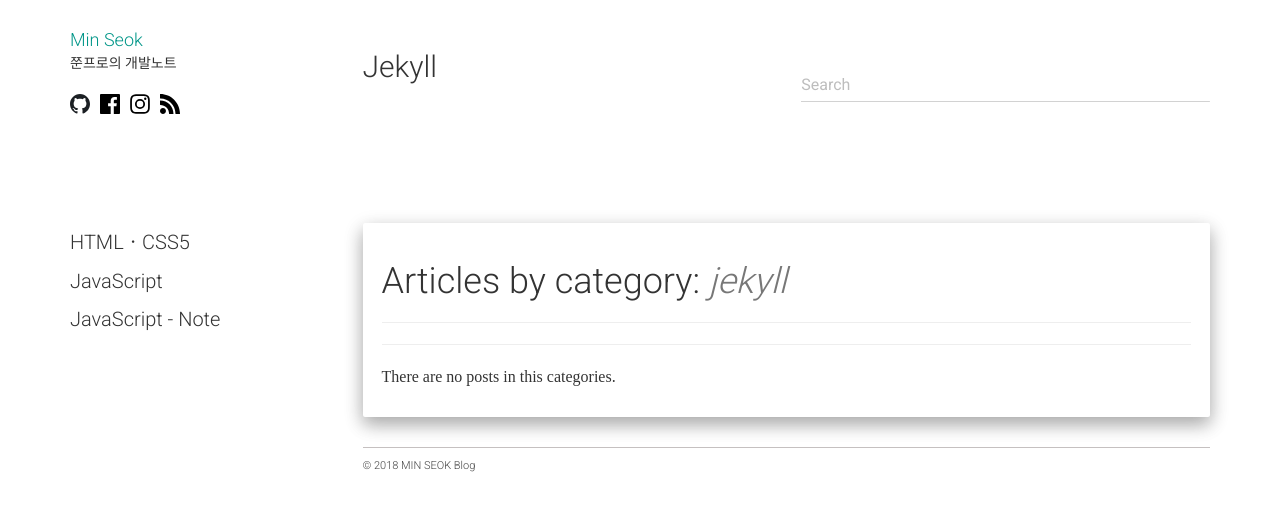
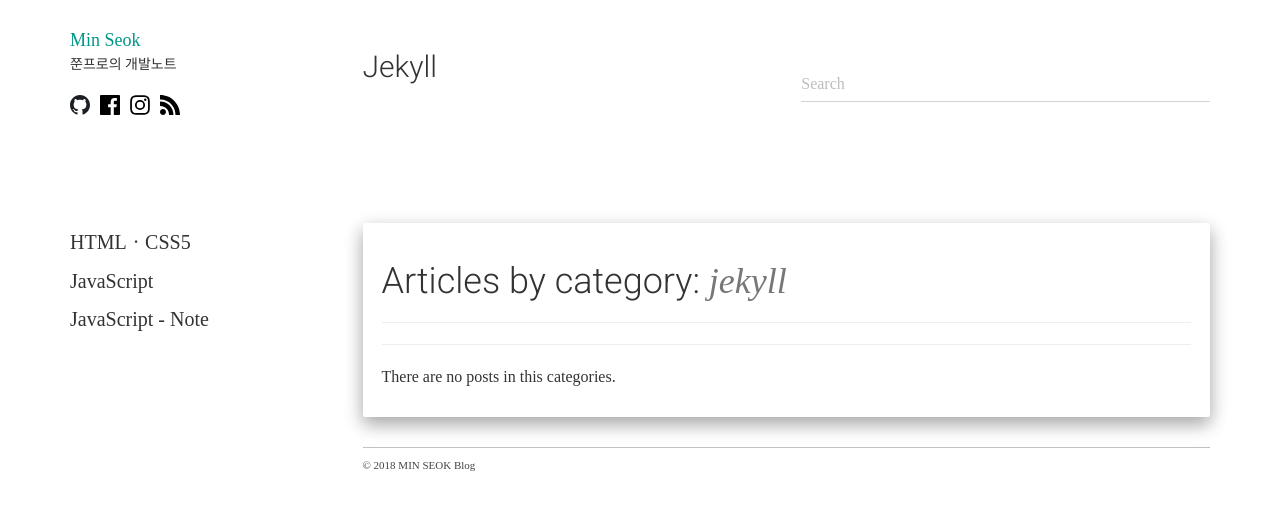
Before and after one commit to alalstjr/promote.github.io, a Jekyll site: the page built from category/jekyll.md, in a window 1280 px wide. Shown: the top 511 px of the page. Built offline with Jekyll 4.4.1, drawn with Linux system fonts in a browser that asks for light colours; nearby versions of some CDN libraries; some web fonts are replaced.

Commit message:
Update header.css

```diff
--- a/static/css/header.css
+++ b/static/css/header.css
@@ -24,7 +24,7 @@
   font-style: normal;
 }
 
-p {font-family: 'NotoSans-Regular';}
+* {font-family: 'NotoSans-Regular';}
 
 @media all and (max-width:767px){
   .menu {margin-bottom:35px;}
```
